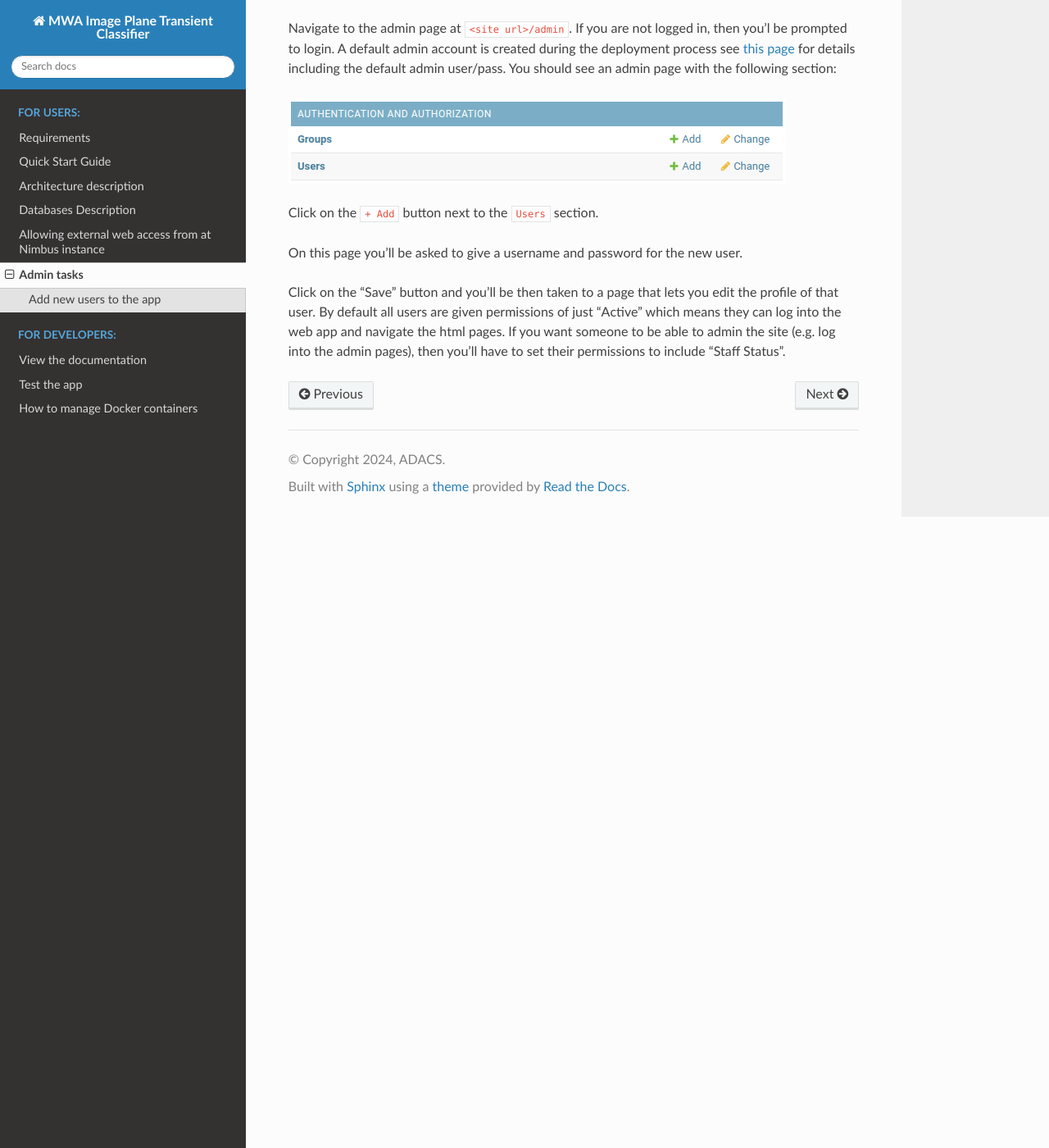
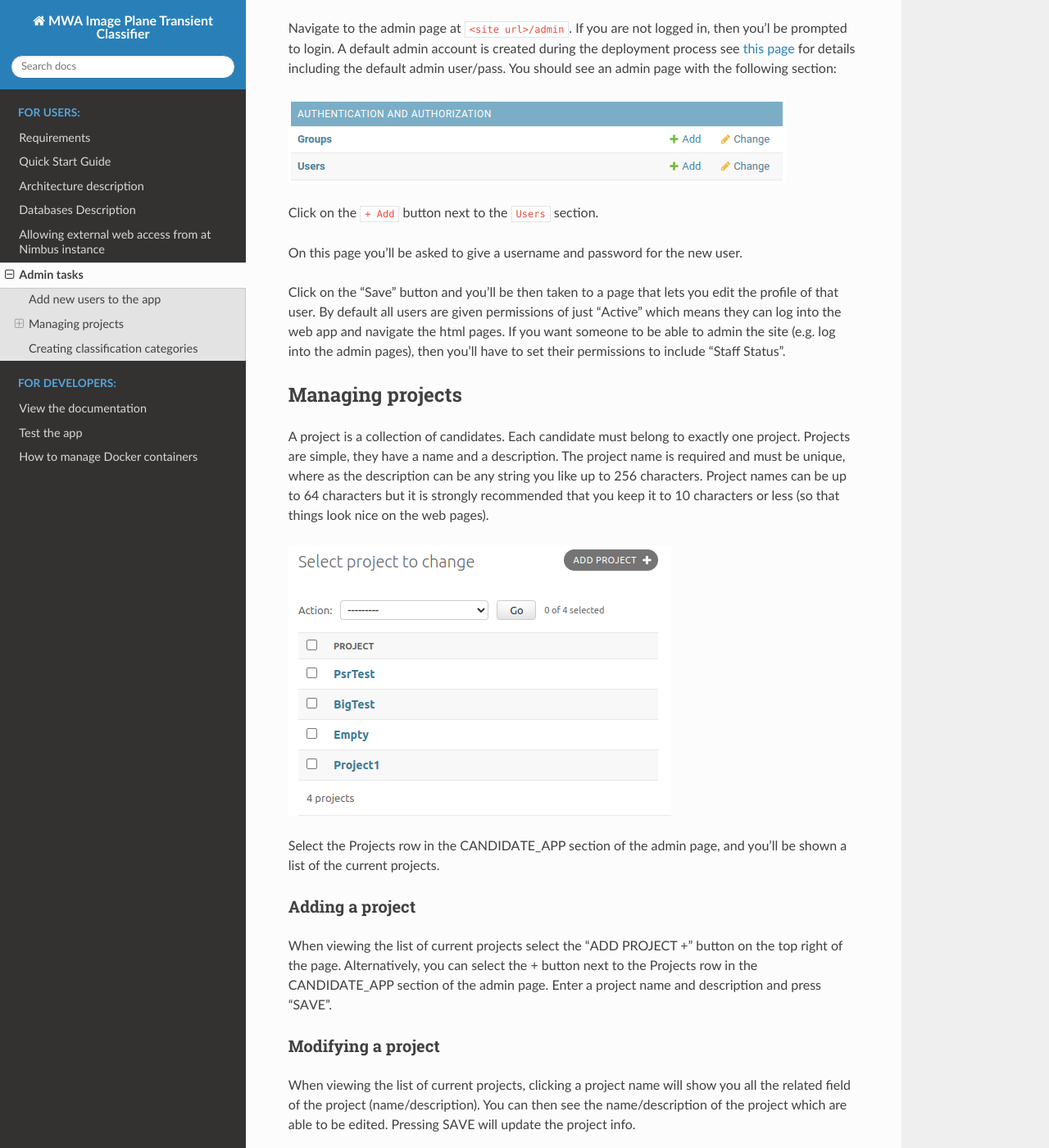
Before and after one commit to robotopia/GleamXGPMonitoring, a Sphinx documentation site: the page built from docs/AdminTasks.md, in a window 1280 px wide and 1400 px high, scrolled down 1157 px. Shown: the whole window at 82% size. Built offline with Sphinx 7.4.7 and the Read the Docs theme 2.0.0, drawn with Linux system fonts in a browser that asks for light colours; some of the changed text lies outside the part shown.

Commit message:
managing projects section

```diff
--- a/docs/AdminTasks.md
+++ b/docs/AdminTasks.md
@@ -35,3 +35,38 @@ On this page you’ll be asked to give a username and password for the new user.
 Click on the “Save” button and you’ll be then taken to a page that lets you edit the profile of that user.
 By default all users are given permissions of just “Active” which means they can log into the web app and navigate the html pages.
 If you want someone to be able to admin the site (e.g. log into the admin pages), then you’ll have to set their permissions to include “Staff Status”.
+
+(addproject)=
+
+## Managing projects
+
+A project is a collection of candidates.
+Each candidate must belong to exactly one project.
+Projects are simple, they have a name and a description.
+The project name is required and must be unique, where as the description can be any string you like up to 256 characters.
+Project names can be up to 64 characters but it is strongly recommended that you keep it to 10 characters or less (so that things look nice on the web pages).
+
+![Admin Projects List](figures/AdminProjectsList.png)
+
+Select the Projects row in the CANDIDATE_APP section of the admin page, and you'll be shown a list of the current projects.
+
+### Adding a project
+
+When viewing the list of current projects select the "ADD PROJECT +" button on the top right of the page.
+Alternatively, you can select the + button next to the Projects row in the CANDIDATE_APP section of the admin page.
+Enter a project name and description and press "SAVE".
+
+### Modifying a project
+
+When viewing the list of current projects, clicking a project name will show you all the related field of the project (name/description).
+You can then see the name/description of the project which are able to be edited.
+Pressing SAVE will update the project info.
+
+You can delete a project from this page using the red Delete button.
+
+**NB**: Each candidate has a reference to a project when it is uploaded, if you delete a project then all candidates associated with that project will be deleted (which will also cause the related ratings to be deleted).
+This is an efficient way of deleting a lot of candidates and ratings at once which might be exactly what you want, but maybe not so be careful with red buttons.
+
+(addcategory)=
+
+## Creating classification categories
```
Also changed, not shown: docs/figures/AdminProjectsList.png (added).
